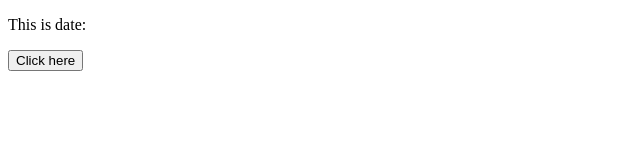
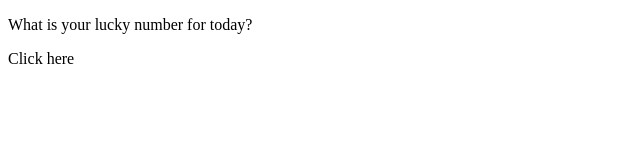
Before and after one commit to nsokolowska/JavaScript-Projects, a plain HTML site: page “Basic JavaScript Projects/Project2_functions/index.html in a window 1280 px wide. Shown: the whole page, without its empty margins (0-640 px from the left). Drawn offline with Linux system fonts and the light colour scheme.

Commit message:
Update index.html

```diff
--- a/“Basic JavaScript Projects/Project2_functions/index.html
+++ b/“Basic JavaScript Projects/Project2_functions/index.html
@@ -4,9 +4,8 @@
         <meta charset="uft-8">
     </head>
     <body>
-        <p>This is date: </p>
-        <button onclick="displaydate()">Click here</button>
+        <p> What is your lucky number for today? </p>
         <script src="JS/main.js"></script>
-        <p id="date"></p>
+        <p id= "number" onclick= "random()">Click here</p>
     </body>
 </html>
```
